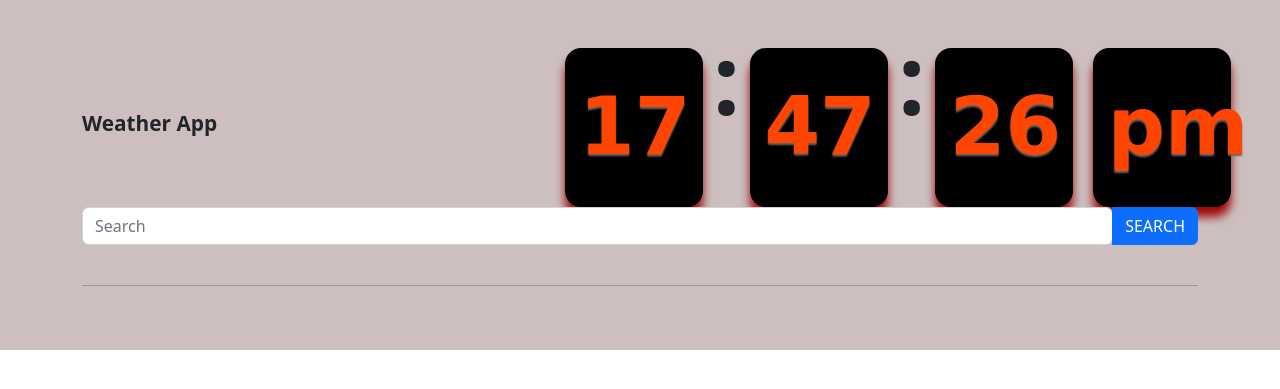
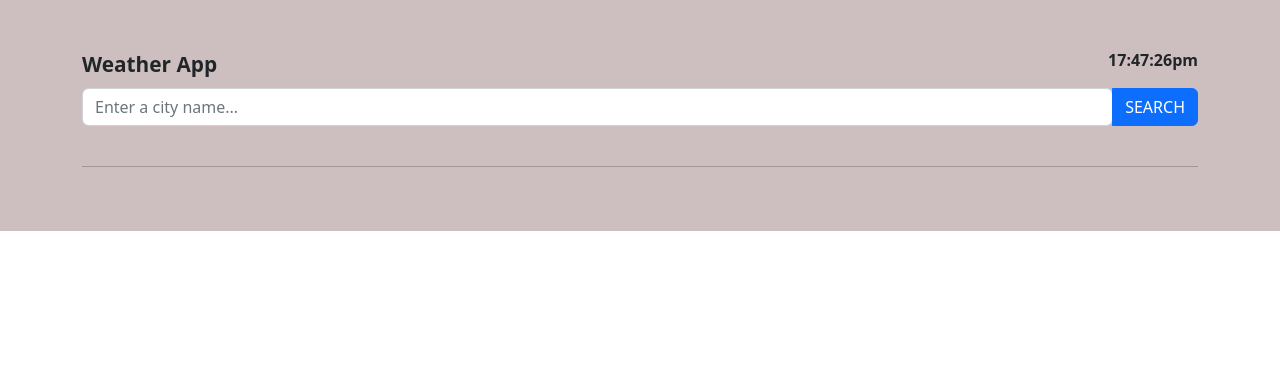
Before and after one commit to serdalaydin6116/DjangoWeatherApp, a Django app: page / in a window 1280 px wide. Shown: the top 389 px of the page. Run offline with Django 4.2, Linux system fonts and the light colour scheme; data that the repository does not hold is empty.

Commit message:
style css was deleted

```diff
--- a/weatherapp/static/weatherapp/css/style.css
+++ /dev/null
@@ -1,37 +0,0 @@
-.unit{
-    background: black;
-    border-radius: 1rem;
-    box-shadow: 0 10px 10px rgb(158, 9, 9);
-    color: orangered;
-    font-family: 'Black Ops One', cursive;
-    font-size: 5em;
-    height: 100%;
-    line-height: 130px;
-    margin: 0 10px;
-    padding: 0.9rem;
-    text-align: center;
-    text-shadow: 0 2px 2px rgb(102, 102, 102);
-    width: 23%;
-  }
-  .comma{
-    /* width: 10%; */
-    font-size: 6rem;
-    height: 100%;
-    line-height: 60px;
-
-  }
-  #clock{
-    /* align-items: center;
-    justify-content: center;
-    display: flex;
-    flex-direction: row; */
-
-    /* height: auto; */
-
-
-
-    width: 600px;
-  }
-  /* p{
-    display: inline-block;
-  } */
--- a/weatherapp/templates/weatherapp/index.html
+++ b/weatherapp/templates/weatherapp/index.html
@@ -7,7 +7,7 @@
     <link href="https://cdn.jsdelivr.net/npm/bootstrap@5.2.1/dist/css/bootstrap.min.css" rel="stylesheet" integrity="sha384-iYQeCzEYFbKjA/T2uDLTpkwGzCiq6soy8tYaI1GyVh/UjpbCx/TYkiZhlZB6+fzT" crossorigin="anonymous">
     <meta http-equiv="X-UA-Compatible" content="IE=edge">
     <meta name="viewport" content="width=device-width, initial-scale=1.0">
-    <link rel="stylesheet" href="weatherapp/css/style.css">
+
     <link rel="stylesheet" href="https://cdnjs.cloudflare.com/ajax/libs/font-awesome/4.7.0/css/font-awesome.min.css">
     <title>WeatherApp</title>
 </head>
@@ -38,8 +38,8 @@
           <form action="" method="post">
                 {% csrf_token %}
                 <div class="input-group">
-                    <input type="search" class="form-control rounded" placeholder="Search" name='city' aria-label="Search" aria-describedby="search-addon" />
-                    <button type="submit" class="btn btn-primary" name='add_city'>SEARCH</button>
+                    <input type="search" class="form-control rounded" placeholder="Enter a city name..." name='city' aria-label="Search" />
+                    <button type="submit" class="btn btn-primary" >SEARCH</button>
                 </div>
 
           </form>
@@ -59,14 +59,14 @@
                      </div>
 
                       <div class="d-flex flex-column text-center mt-4 mb-3 p-0  ">
-                        <h6 class="display-4 mb-0 font-weight-bold" style="color: #1C2331;"> {{i.temp}} °C </h6>
-                        <span class="small" style="color: #dc3545;">{{i.desc}}</span>
+                        <h6 class="display-4 mb-0 font-weight-bold" style="color: #1C2331"> {{i.temp}} °C </h6>
+                        <span class="small" style="color: #dc3545;  font-size: 1rem; font-weight: bold">{{i.desc}}</span>
                       </div>
 
                       <div class="d-flex align-items-center " >
                         <div class="flex-grow-1" style="font-size: 1rem; font-weight: bold">
-                          <div> <span class="ms-1"> <i class="fa-solid fa-wind-turbine"></i> {{i.speed}} m/sn
-                            </span></div>
+                          <span class="ms-1"> <i class="fa-solid fa-wind-turbine"></i> {{i.speed}} m/sn
+                          </span>
                           <div> <span class="ms-1"><i class="fa-regular fa-droplet-percent"></i> Humidity: % {{i.humid}} </span>
                           </div>
                           <div> <span class="ms-1"> <i class="fa-duotone fa-location-crosshairs"></i> {{i.coord_long}}--{{i.coord_lati}} </span>
--- a/weatherapp/views.py
+++ b/weatherapp/views.py
@@ -38,7 +38,7 @@
             "city" : city,
             "temp" : content["main"]["temp"],
             "icon" : content["weather"][0]["icon"],
-            "desc" : content["weather"][0]["description"],
+            "desc" : content["weather"][0]["description"].capitalize(),
             "speed" : content["wind"]["speed"],
             "humid" : content["main"]["humidity"],
             "coord_long" : content["coord"]["lon"],
```
